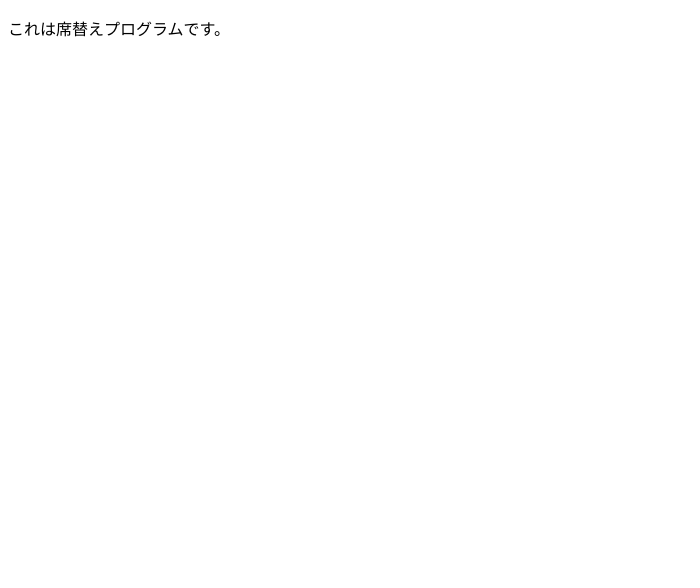
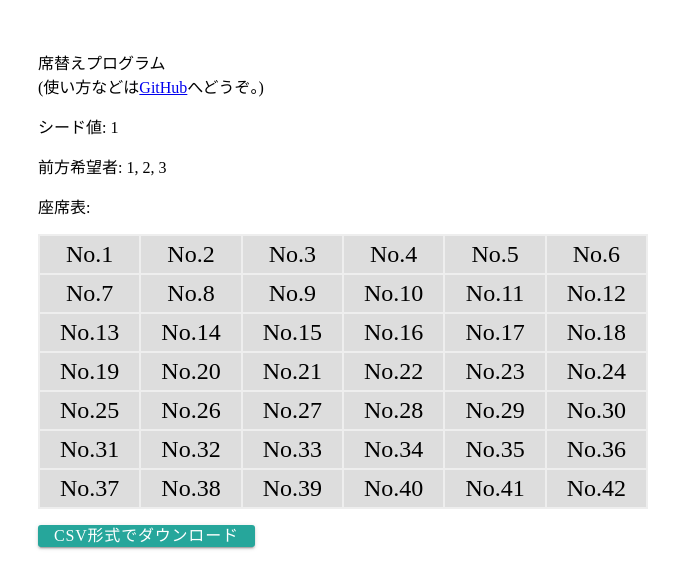
Before and after one commit to gomahide/sekigae, a website: page docs/index.html in a window 1280 px wide. Shown: the whole page, without its empty margins (0-700 px from the left). Drawn offline with Linux system fonts and the light colour scheme.

Commit message:
HTMLとCSSを書いた。

```diff
--- a/docs/index.html
+++ b/docs/index.html
@@ -18,11 +18,26 @@
 
     <link rel="icon" type="image/png" href="./icon.png">
     <link rel="stylesheet" href="./style.css">
-    <script src="./script.js"></script>
+    <!--<script src="./script.js"></script>-->
 </head>
 <body>
     <div id="container">
-        <p>これは席替えプログラムです。</p>
+        <p>席替えプログラム<br>(使い方などは<a href="https://github.com/aridai/sekigae">GitHub</a>へどうぞ。)</p>
+        <p>シード値: <span id="seed">1</span></p>
+        <p>前方希望者: <span id="front">1, 2, 3</span></p>
+        <p>座席表:</p>
+        <p id="table-container">
+            <table id="table">
+                <tr><td>No.1</td><td>No.2</td><td>No.3</td><td>No.4</td><td>No.5</td><td>No.6</td></tr>
+                <tr><td>No.7</td><td>No.8</td><td>No.9</td><td>No.10</td><td>No.11</td><td>No.12</td></tr>
+                <tr><td>No.13</td><td>No.14</td><td>No.15</td><td>No.16</td><td>No.17</td><td>No.18</td></tr>
+                <tr><td>No.19</td><td>No.20</td><td>No.21</td><td>No.22</td><td>No.23</td><td>No.24</td></tr>
+                <tr><td>No.25</td><td>No.26</td><td>No.27</td><td>No.28</td><td>No.29</td><td>No.30</td></tr>
+                <tr><td>No.31</td><td>No.32</td><td>No.33</td><td>No.34</td><td>No.35</td><td>No.36</td></tr>
+                <tr><td>No.37</td><td>No.38</td><td>No.39</td><td>No.40</td><td>No.41</td><td>No.42</td></tr>
+            </table>
+        </p>
+        <p><a id="download">CSV形式でダウンロード</a></p>
     </div>
 </body>
 </html>
--- a/docs/style.css
+++ b/docs/style.css
@@ -0,0 +1,34 @@
+#container {
+    margin: 50px 30px;
+}
+
+table {
+    text-align: center;
+    background-color: #EEEEEE;
+}
+
+td {
+    padding: 5px 20px;
+    font-size: 1.5em;
+    background-color: #DDDDDD;
+}
+
+#download{
+    display: inline-block;
+    background-color: #26a69b;
+    color: #FFF;
+    font-size: 1em;
+    line-height: 1;
+    text-decoration: none;
+    letter-spacing: 0.05em;
+    padding: 0.2em 1em;
+    border-radius: 3px;
+    cursor: pointer;
+    box-shadow: 0 2px 2px 0 rgba(0,0,0,0.14), 0 1px 5px 0 rgba(0,0,0,0.12), 0 3px 1px -2px rgba(0,0,0,0.2);
+    -webkit-tap-highlight-color: transparent;
+    transition: .3s ease-out;
+}
+
+#download:hover{
+    box-shadow: 0 3px 3px 0 rgba(0,0,0,0.14), 0 1px 7px 0 rgba(0,0,0,0.12), 0 3px 1px -1px rgba(0,0,0,0.2);
+}
```
